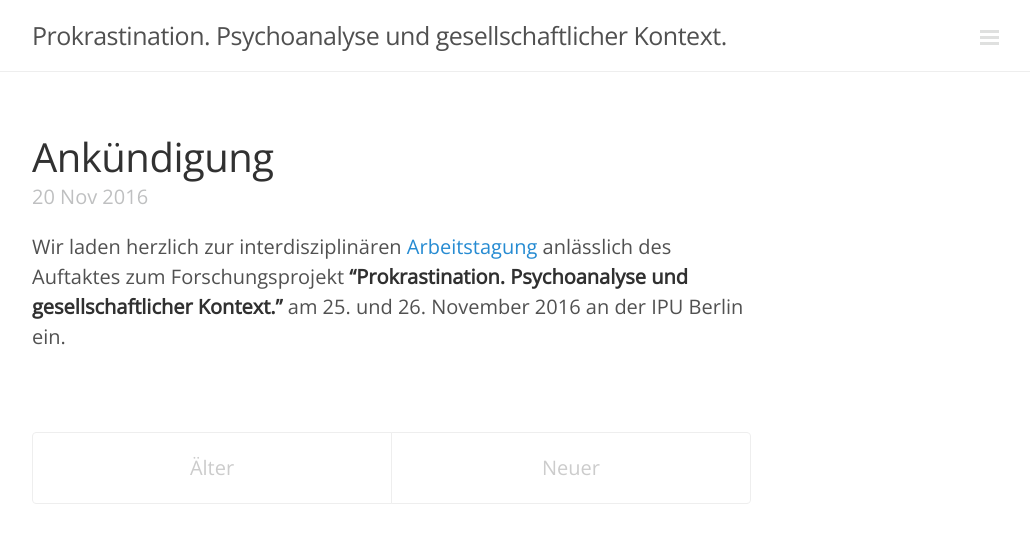
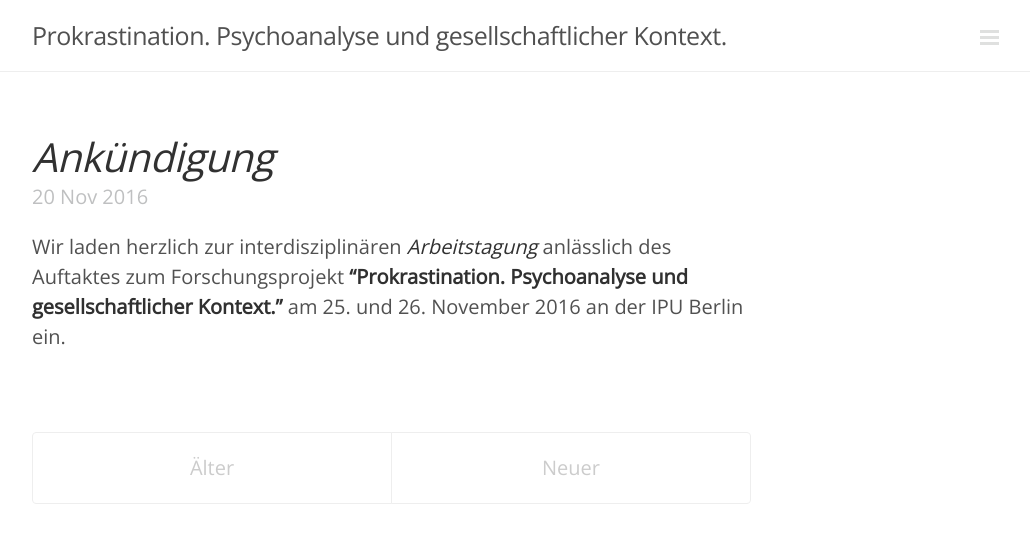
Before and after one commit to aufschieben/aufschieben.github.io, a Jekyll site: the page built from index.html, in a window 1280 px wide. Shown: the top 543 px of the page, without its empty margins (248-1278 px from the left). Built offline with Jekyll 4.4.1, drawn with Linux system fonts in a browser that asks for light colours; the list of posts is cut into pages by our own code.

Commit message:
Update lanyon.css

```diff
--- a/public/css/lanyon.css
+++ b/public/css/lanyon.css
@@ -323,9 +323,19 @@ a.sidebar-nav-item:focus {
 .page-title,
 .post-title a:hover {
  color: #313131;
-
 }
 
+.post a{
+  font-style: italic;
+  color: #313131;
+  text-decoration: none;
+}
+
+.post a:hover{
+  font-style: italic;
+  color: #e5722a;
+  text-decoration: none;
+}
 
 /* Meta data line below post title */
 .post-date {
```
